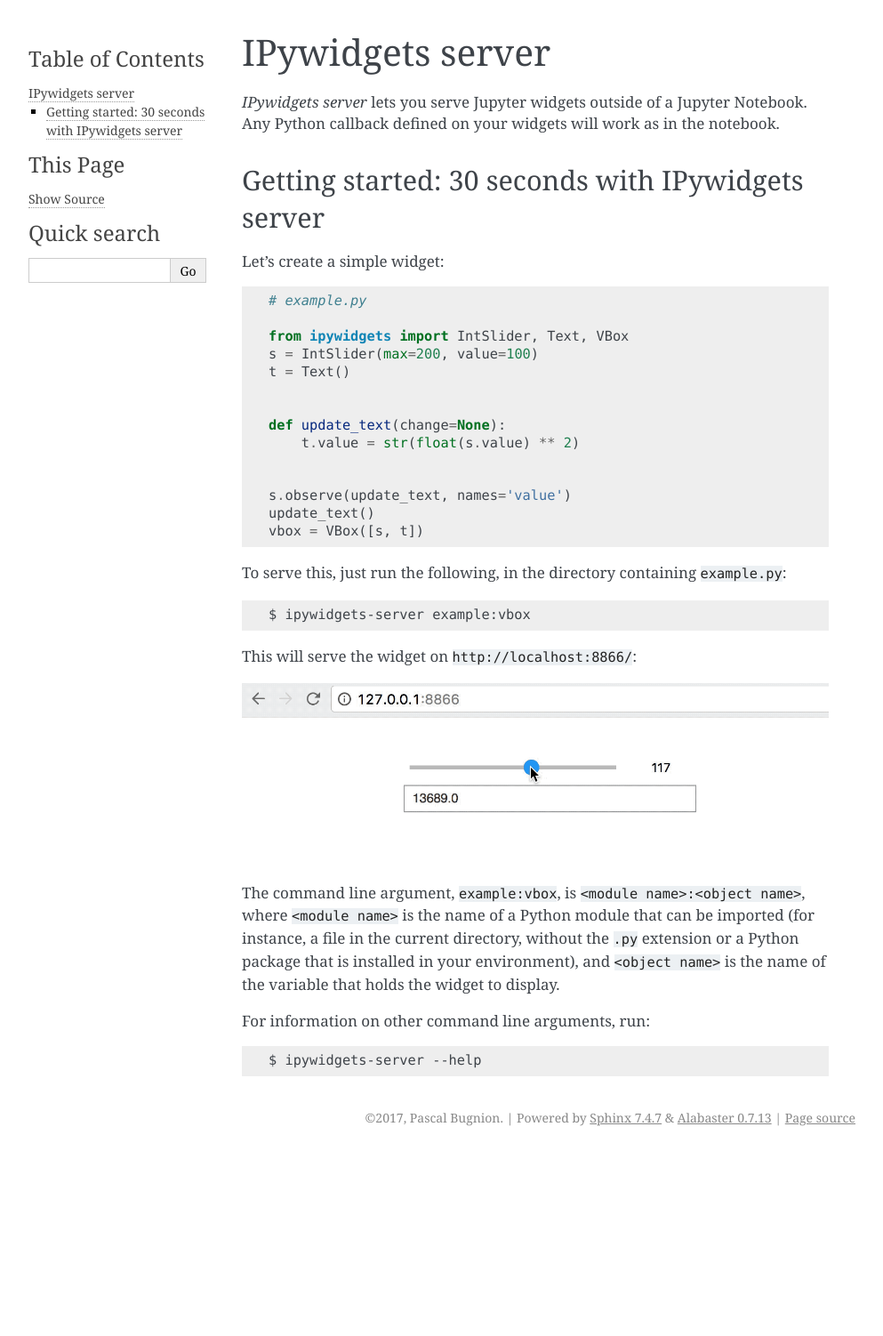
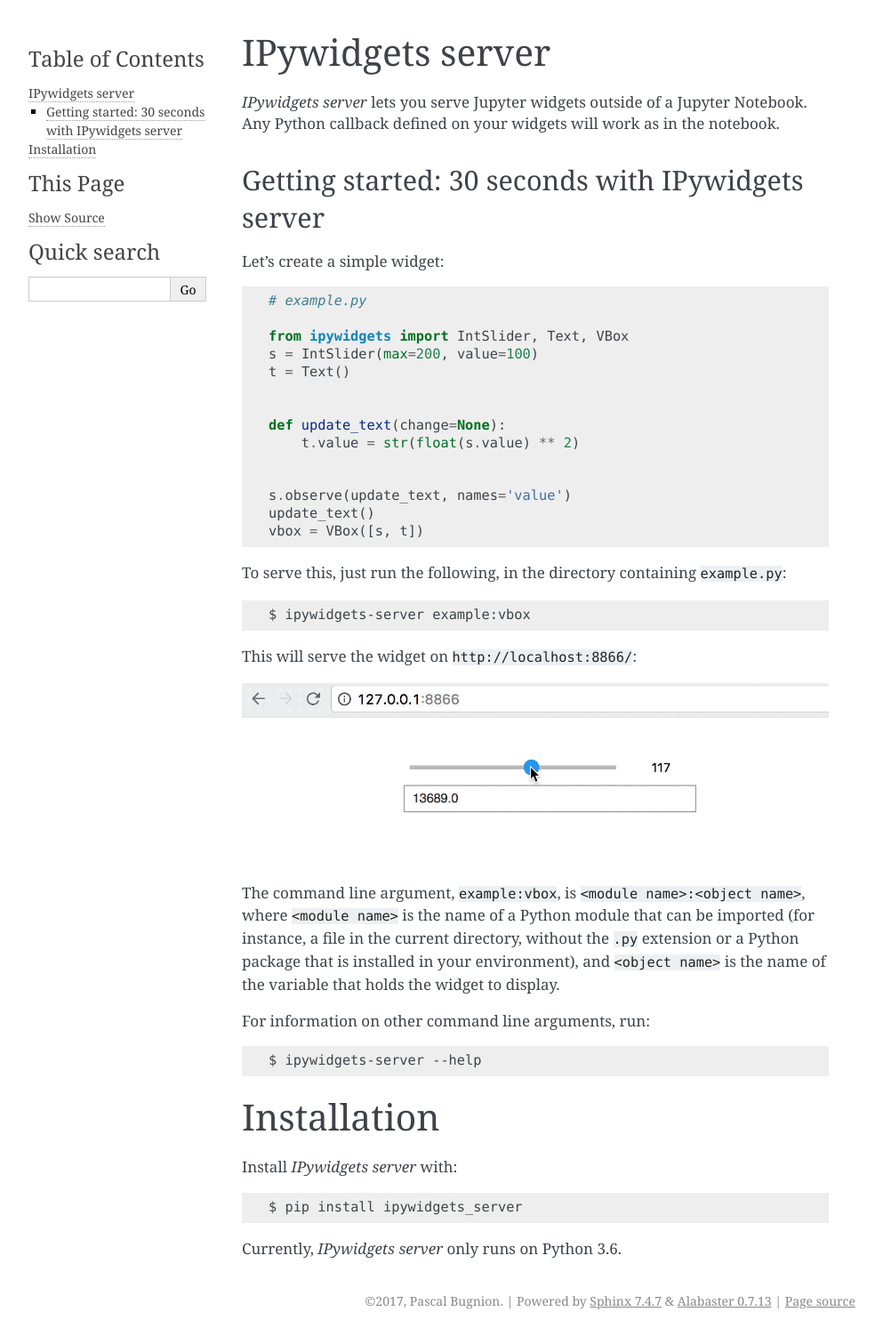
Before and after one commit to pbugnion/ipywidgets_server, a Sphinx documentation site: the page built from docs/source/index.rst, in a window 1280 px wide. Shown: the whole page at 89% size, without its empty margins (148-1141 px from the left). Built offline with Sphinx 7.4.7, drawn with Linux system fonts in a browser that asks for light colours; before the commit the page ends 1296 px from its top, so only the background shows below that.

Commit message:
Add installation instructions

```diff
--- a/docs/source/index.rst
+++ b/docs/source/index.rst
@@ -49,3 +49,14 @@
 For information on other command line arguments, run::
 
     $ ipywidgets-server --help
+
+Installation
+============
+
+Install `IPywidgets server` with:
+
+.. code-block:: bash
+
+    $ pip install ipywidgets_server
+
+Currently, `IPywidgets server` only runs on Python 3.6.
```
